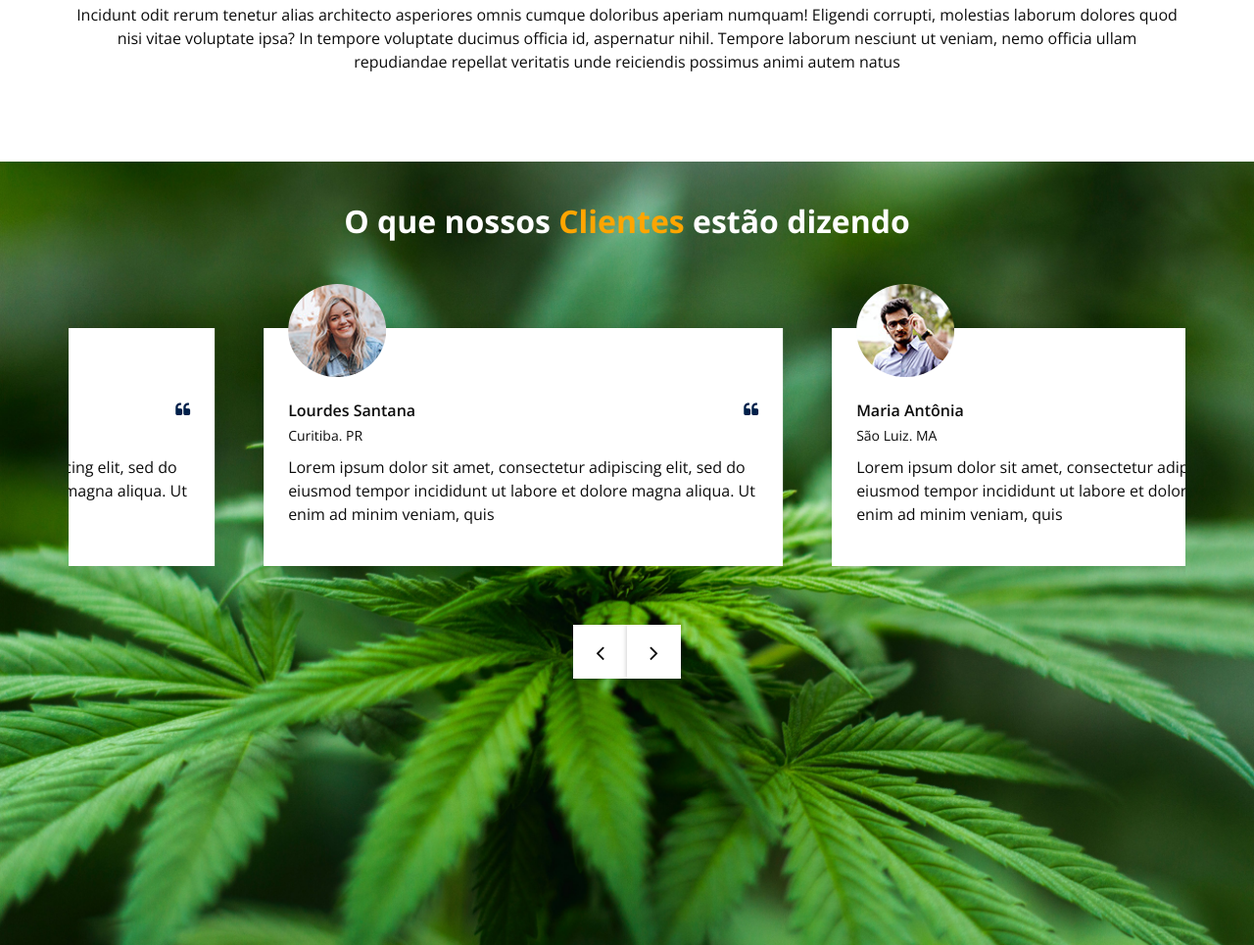
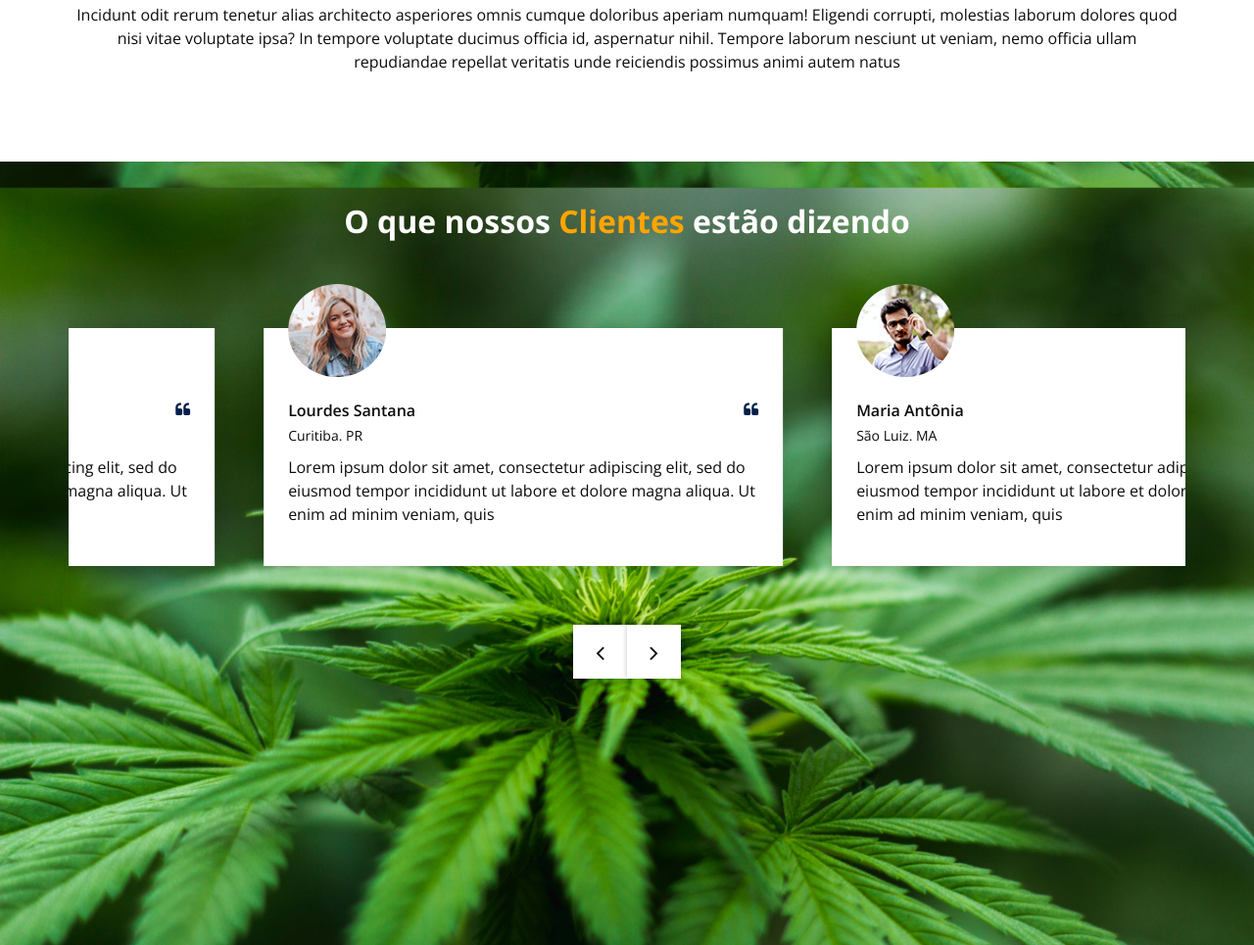
Before and after one commit to Guilherme-Branchieri/betos-client, a plain HTML site: page index.html in a window 1280 px wide. Shown: the part 3327-4292 px from the top of the page at 98% size. Drawn offline with nearby package versions, Linux system fonts and the light colour scheme; some packages are replaced by stand-ins of ours.

Commit message:
reposicionando imagem pra enciaxar no layout

```diff
--- a/css/style.css
+++ b/css/style.css
@@ -694,13 +694,13 @@ a:focus {
 /*team section end*/
 /* client section start */
 .client_section {
-  background-image: url("/images/herb-background.jpg");
+  background-image: url("../images/herb-background.jpg");
   width: 100%;
   display: table;
   max-width: 100%;
   background-size: cover;
   height: 100vh; /* Adjust as needed */
-  background-position: 50% 80%; /* Adjust as needed */
+  background-position: 50% -50%; /* Adjust as needed */
 }
 
 
```
